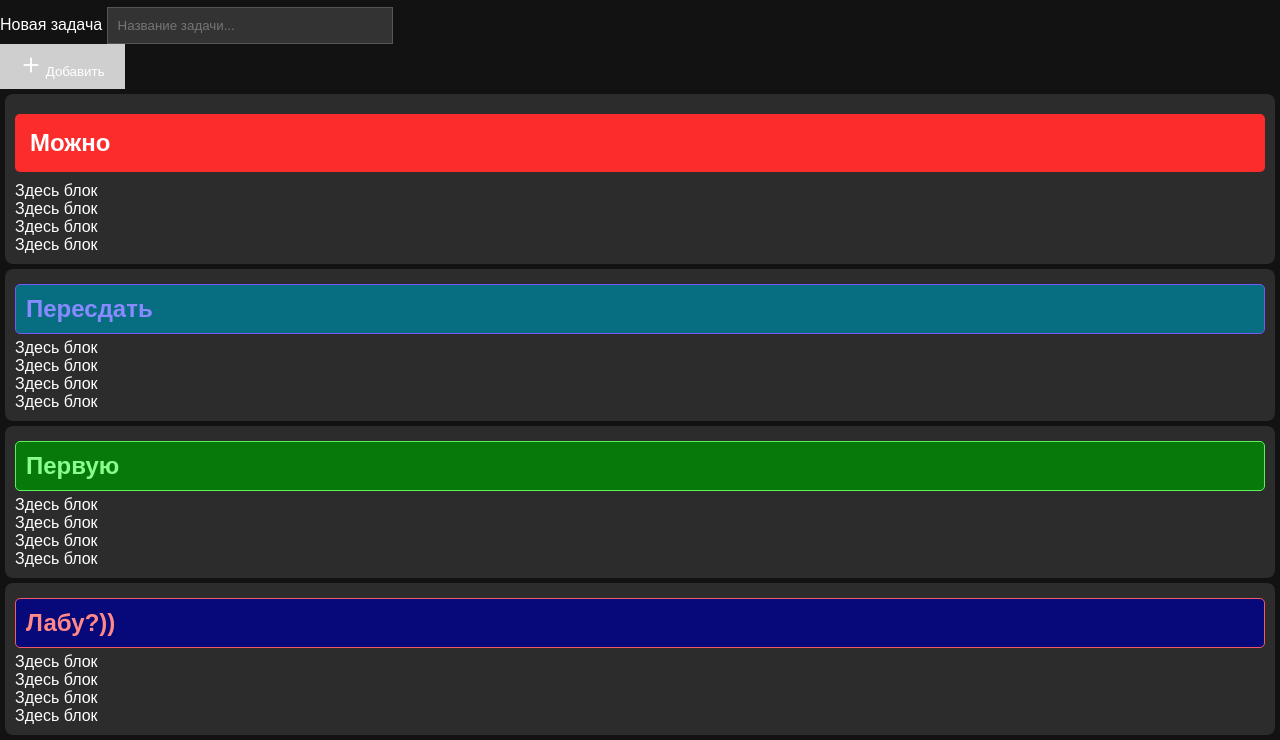
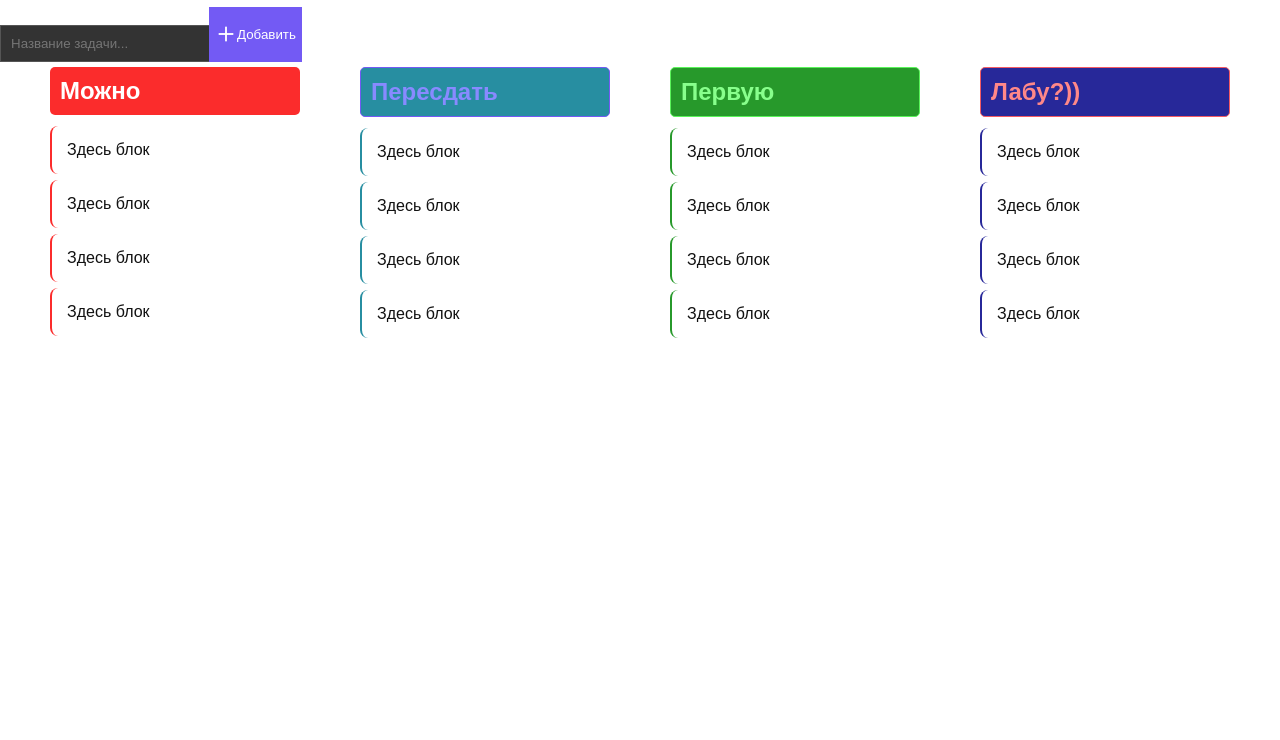
Before and after one commit to MuratGs/todo-list, a plain HTML site: page index.html in a window 1280 px wide. Shown: the part 73-813 px from the top of the page. Drawn offline with Linux system fonts and the light colour scheme.

Commit message:
Update styles.css

```diff
--- a/styles.css
+++ b/styles.css
@@ -1,7 +1,8 @@
+
 /* Общий стиль для всего документа */
 body {
     font-family: Arial, sans-serif;
-    background-color: #121212; /* Очень темный фон */
+     /* Очень темный фон */
     color: white; /* Белый текст по умолчанию для контраста */
     margin: 0;
     padding: 0;
@@ -19,7 +20,7 @@ body {
 
 /* Стиль для заголовков */
 .header-name {
-    color: #f1f1f1; /* Светлый цвет для заголовка "Список задач" */
+    color: #121212; /* Светлый цвет для заголовка "Список задач" */
 }
 
 /* Стиль для добавления новой задачи */
@@ -27,10 +28,23 @@ body {
     margin-bottom: 20px;
 }
 
+.add-task__form {
+    display: flex;
+}
+
+.add-task{
+    color:#121212;
+}
+
+.add-task__input-wrapper {
+    display: flex;
+    flex-direction: column;
+}
+
 /* Стиль для поля ввода и кнопки добавления задачи */
 input[type="text"] {
     padding: 10px;
-    width: calc(30% - 120px);
+    width: 100%;
     margin-right: 10px;
     background-color: #333333; /* Темный фон для поля ввода */
     color: white; /* Белый цвет текста в поле */
@@ -38,8 +52,9 @@ input[type="text"] {
 }
 
 button {
-    padding: 10px 20px;
-    background-color: rgba(255, 255, 255, 0.797);
+    display: flex;
+    align-items: center;
+    background-color: #735af4;
     color: white;
     border: none;
     cursor: pointer;
@@ -69,20 +84,54 @@ button:hover {
     flex-wrap: wrap;
 }
 
+.taskboard {
+    display: flex;
+    justify-content: space-evenly;
+    gap: 10px;
+}
+
 .task-list {
+    display: flex;
+    flex-direction: column;
     flex: 1;
-    min-width: 200px;
-    margin: 5px;
-    padding: 10px;
-    background-color: #2c2c2c; /* Темный фон для каждой области с задачами */
+    max-width: 250px;
+    border-radius: 8px;
+    gap: 6px;
+}
+
+#backlog > .task {
+    padding: 15px;
+    color: #121212;
+    border-left: 2px solid #fb2c2c;
+    border-radius: 8px;
+}
+
+#progress > .task {
+    padding: 15px;
+    color: #121212;
+    border-left: 2px solid #007a90d8;
+    border-radius: 8px;
+}
+
+#completed > .task {
+    padding: 15px;
+    color: #121212;
+    border-left: 2px solid #008705d8;
+    border-radius: 8px;
+}
+
+#trash > .task {
+    padding: 15px;
+    color: #121212;
+    border-left: 2px solid #000287d8;
     border-radius: 8px;
 }
 
 /* Стиль для разных типов задач */
 .backlog-title {
     background-color: #fb2c2c;
-    margin: 10px 0;
-    padding: 15px;
+    margin: 5px 0;
+    padding: 10px;
     border-radius: 5px;
 }
 
```
